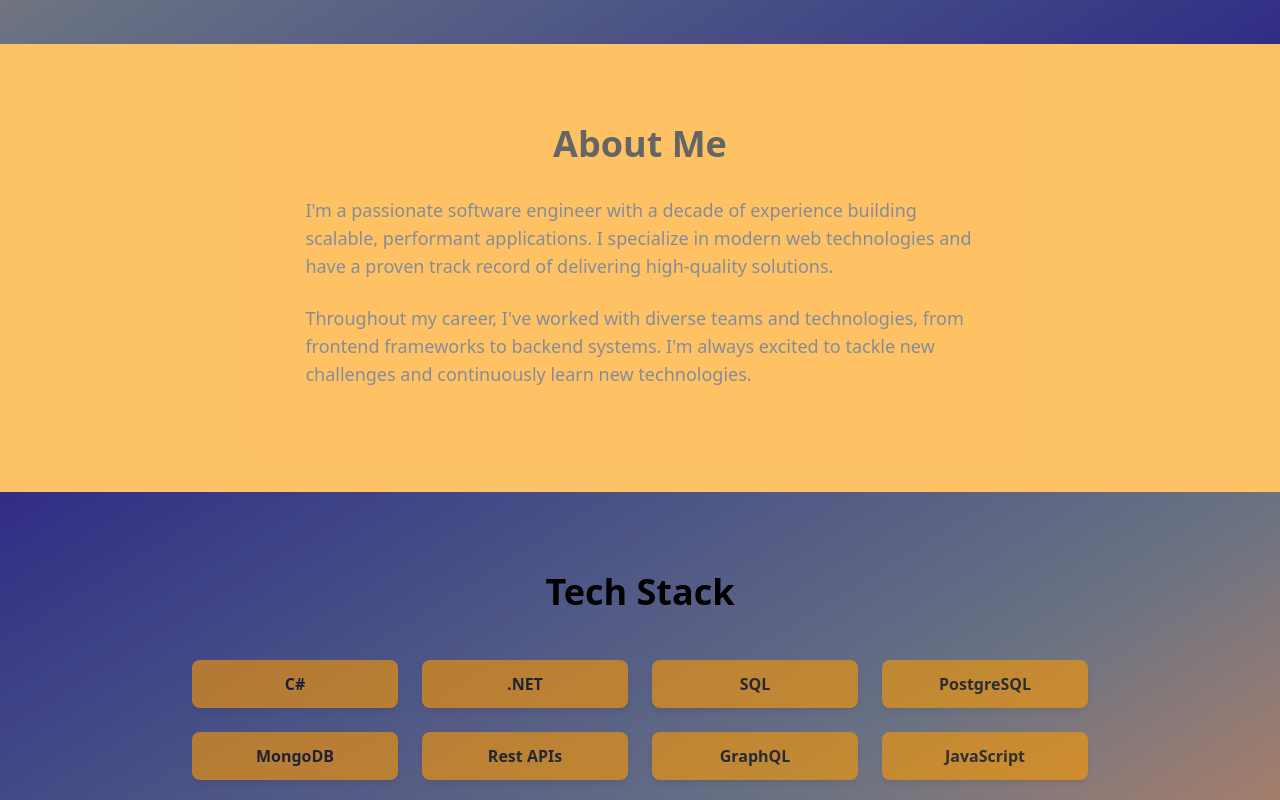
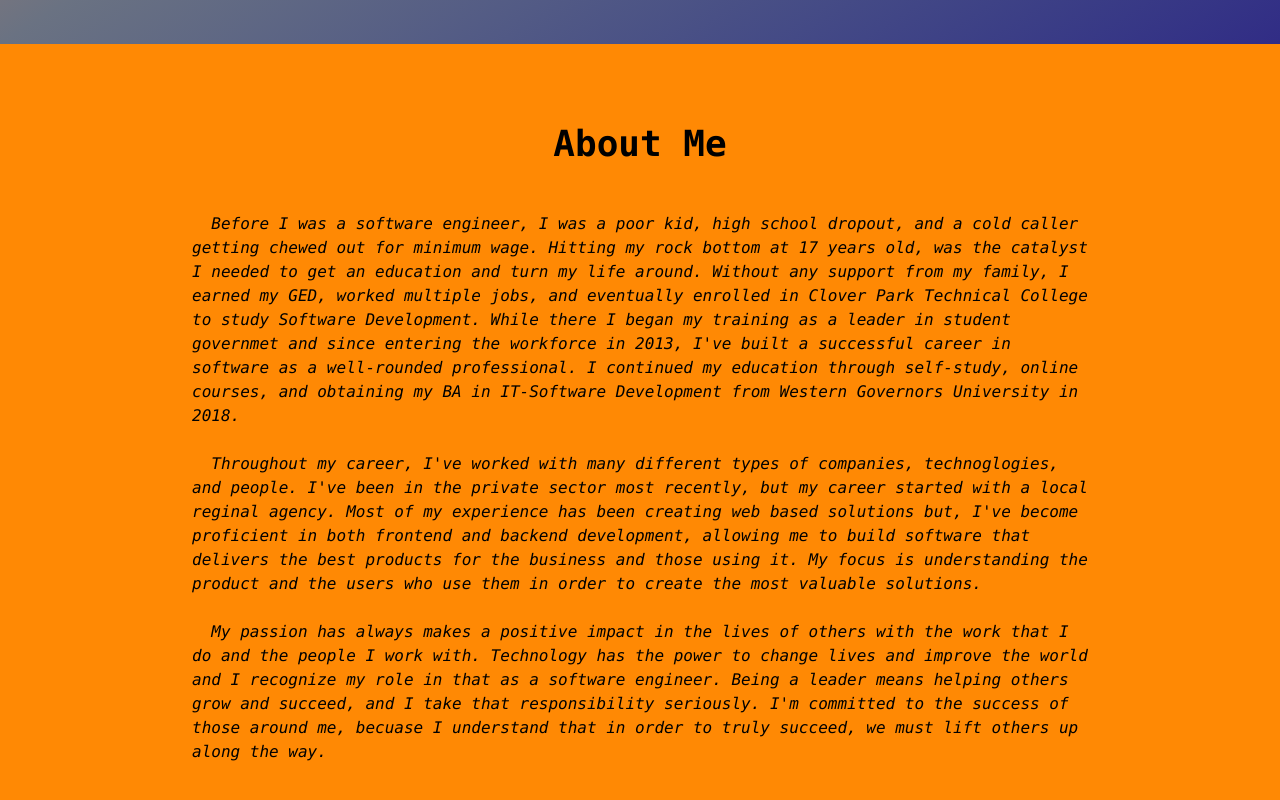
Before and after one commit to nateoelrich/my-portfolia, a SvelteKit app: page / in a window 1280 px wide. Shown: the part 820-1620 px from the top of the page. Built offline with nearby package versions, Linux system fonts and the light colour scheme.

Commit message:
update about me

```diff
--- a/src/routes/+layout.svelte
+++ b/src/routes/+layout.svelte
@@ -33,7 +33,7 @@
 </nav>
 
 <!-- Main content with top padding to account for fixed nav -->
-<div class="pt-16">
+<div class="pt-16 font-mono">
   {@render children()}
 </div>
 
--- a/src/routes/+page.svelte
+++ b/src/routes/+page.svelte
@@ -29,15 +29,11 @@
     'Documentation',
     'Team Leadership',
     'Mentorship',
-    'Dad Jokes',
-    'Star Wars',
-    'Life Long Sutdent',
-    'Multi-instrumentalist'
   ];
 </script>
 
 <!-- Hero Section -->
-<div class="min-h-screen flex items-center justify-center bg-linear-to-br from-orange-400 via-gray-500 to-indigo-900">
+<div class="min-h-screen flex items-center justify-center bg-linear-to-br from-orange-400 via-gray-500 to-indigo-900 font-mono">
   <div class="text-center text-white px-4">
     <h1 class="text-5xl md:text-7xl font-bold mb-6">
       Hi, I'm Nate!
@@ -60,20 +56,36 @@
 </div>
 
 <!-- About Section -->
-<div class="containerpx-4 py-20 bg-amber-500 opacity-60">
+<div class="containerpx-4 py-20 bg-orange-400">
   <div class="max-w-4xl mx-auto">
-    <h2 class="text-4xl font-bold mb-8 text-center">About Me</h2>
-    <div class="prose prose-lg dark:prose-invert mx-auto">
-      <p class="text-lg text-gray-700 dark:text-gray-300 mb-6">
-        I'm a passionate software engineer with a decade of experience building scalable,
-        performant applications. I specialize in modern web technologies and have a proven
-        track record of delivering high-quality solutions.
-      </p>
-      <p class="text-lg text-gray-700 dark:text-gray-300 mb-6">
-        Throughout my career, I've worked with diverse teams and technologies, from frontend
-        frameworks to backend systems. I'm always excited to tackle new challenges and
-        continuously learn new technologies.
-      </p>
+    <h2 class="text-4xl font-bold mb-12 text-center">About Me</h2>
+    <div class="font-mono font-thin">
+        <p class="mb-6">
+            &emsp;
+            <em>Before I was a software engineer, I was a poor kid, high school dropout, and a cold caller getting chewed out for minimum wage. Hitting my rock bottom at 17 years old,
+                was the catalyst I needed to get an education and turn my life around. Without any support from my family, I earned my GED, worked multiple jobs, and eventually enrolled in
+                Clover Park Technical College to study Software Development. While there I began my training as a leader in student governmet and since entering the workforce in 2013,
+                I've built a successful career in software as a well-rounded professional. I continued my education through self-study, online courses, and obtaining my BA in IT-Software Development
+                from Western Governors University in 2018.
+            </em>
+        </p>
+        <p class="mb-6">
+            &emsp;
+            <em>
+                Throughout my career, I've worked with many different types of companies, technoglogies, and people. I've been in the private sector most recently, but my career started
+                with a local reginal agency. Most of my experience has been creating web based solutions but, I've become proficient in both frontend and backend development, allowing me to
+                build software that delivers the best products for the business and those using it. My focus is understanding the product and the users who use them in order to create
+                the most valuable solutions.
+            </em>
+        </p>
+        <p class="mb-6">
+            &emsp;
+            <em>
+                My passion has always makes a positive impact in the lives of others with the work that I do and the people I work with. Technology has the power to change lives and improve the world and I recognize
+                my role in that as a software engineer. Being a leader means helping others grow and succeed, and I take that responsibility seriously. I'm committed to the success of those
+                around me, becuase I understand that in order to truly succeed, we must lift others up along the way.
+            </em>
+        </p>
     </div>
   </div>
 </div>
```
